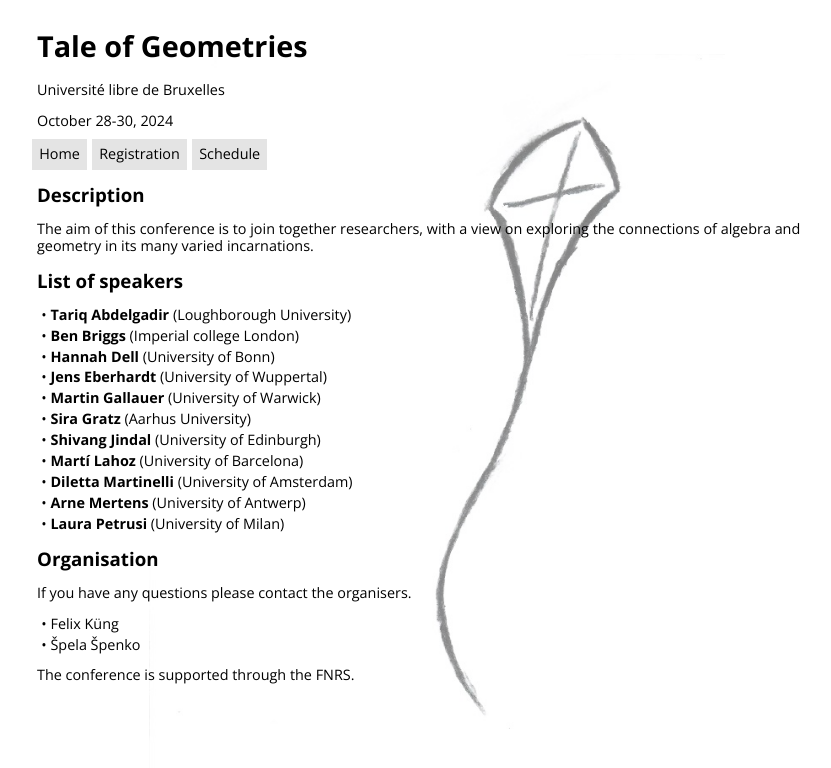
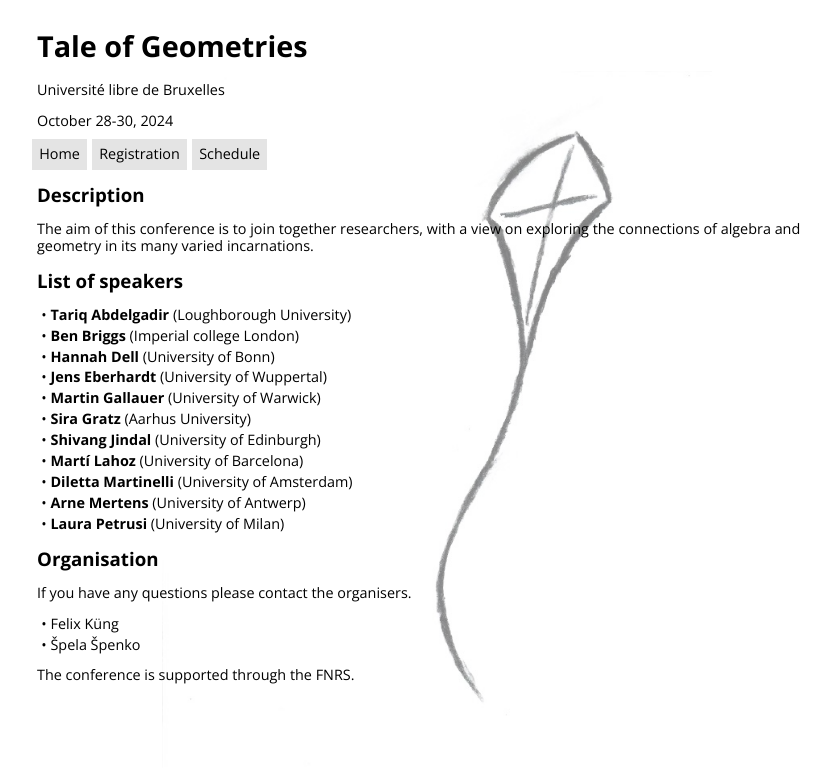
Before and after one commit to Tale-of-Geometries/Tale-of-Geometries.github.io, a Jekyll site: the page built from index.html, in a window 1280 px wide. Shown: the top 768 px of the page, without its empty margins (203-1034 px from the left). Built offline with Jekyll 4.4.1, drawn with Linux system fonts in a browser that asks for light colours; nearby versions of some CDN libraries; library files that are not in the unit come from our copies.

Commit message:
Update main.css

```diff
--- a/css/main.css
+++ b/css/main.css
@@ -16,7 +16,7 @@ div#mountain {
   background-color: #ffffff;
   background-image: url("../kite.jpg");
   background-repeat: no-repeat;
-  background-size: 45%;
+  background-size: 43%;
   background-position: center;
   background-attachment: fixed;
 }
```
